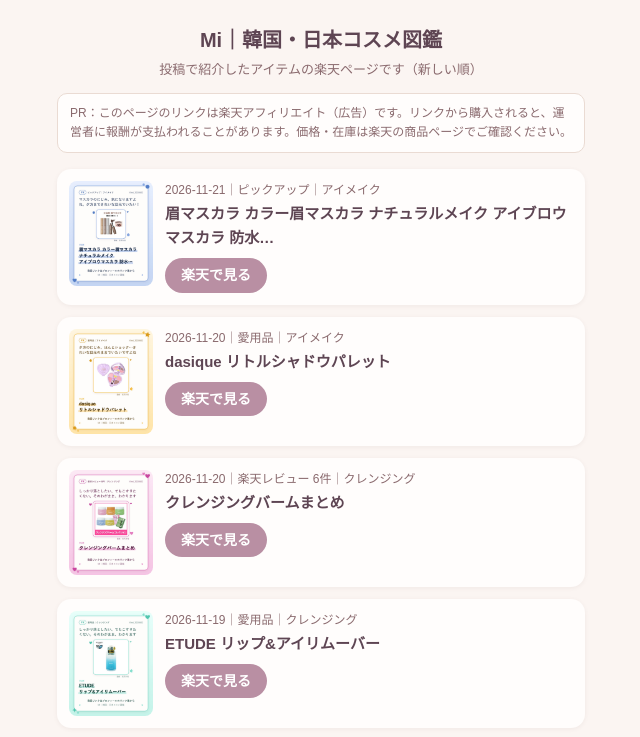
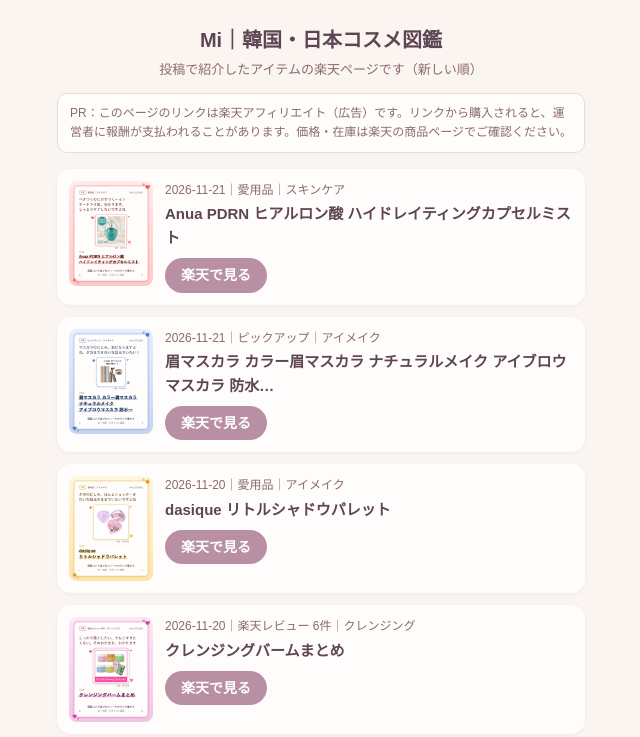
Before and after one commit to k-hiron/mi-cosme, a plain HTML site: page index.html in a window 1280 px wide. Shown: the top 737 px of the page, without its empty margins (319-959 px from the left). Drawn offline with Linux system fonts and the light colour scheme.

Commit message:
リンク集を更新 2026-11-21

```diff
--- a/index.html
+++ b/index.html
@@ -30,6 +30,14 @@
   <p class="lead">投稿で紹介したアイテムの楽天ページです（新しい順）</p>
   <p class="pr">PR：このページのリンクは楽天アフィリエイト（広告）です。リンクから購入されると、運営者に報酬が支払われることがあります。価格・在庫は楽天の商品ページでご確認ください。</p>
   <ul>
+    <li class="item">
+      <a class="thumb" href="https://hb.afl.rakuten.co.jp/hgc/g00tc3ho.okoh119f.g00tc3ho.okoh263e/?pc=https%3A%2F%2Fitem.rakuten.co.jp%2Fyh-mahoroba%2Fk-anua-mist-3348%2F&amp;rafcid=wsc_i_is_a10a53f2-0310-4882-82b6-6ea5506c9239" rel="sponsored noopener" target="_blank"><img src="img/2026-11-21-mwqaresl.jpg" alt="" loading="lazy" width="108" height="135"></a>
+      <div class="body">
+        <p class="meta">2026-11-21｜愛用品｜スキンケア</p>
+        <p class="name">Anua PDRN ヒアルロン酸 ハイドレイティングカプセルミスト</p>
+        <a class="btn" href="https://hb.afl.rakuten.co.jp/hgc/g00tc3ho.okoh119f.g00tc3ho.okoh263e/?pc=https%3A%2F%2Fitem.rakuten.co.jp%2Fyh-mahoroba%2Fk-anua-mist-3348%2F&amp;rafcid=wsc_i_is_a10a53f2-0310-4882-82b6-6ea5506c9239" rel="sponsored noopener" target="_blank">楽天で見る</a>
+      </div>
+    </li>
     <li class="item">
       <a class="thumb" href="https://hb.afl.rakuten.co.jp/hgc/g00uwqbo.okoh188c.g00uwqbo.okoh2149/?pc=https%3A%2F%2Fitem.rakuten.co.jp%2Ftheskeletonworks%2Fdzdx2058134%2F&amp;rafcid=wsc_i_is_a10a53f2-0310-4882-82b6-6ea5506c9239" rel="sponsored noopener" target="_blank"><img src="img/2026-11-21-mwptn3n4.jpg" alt="" loading="lazy" width="108" height="135"></a>
       <div class="body">
```
